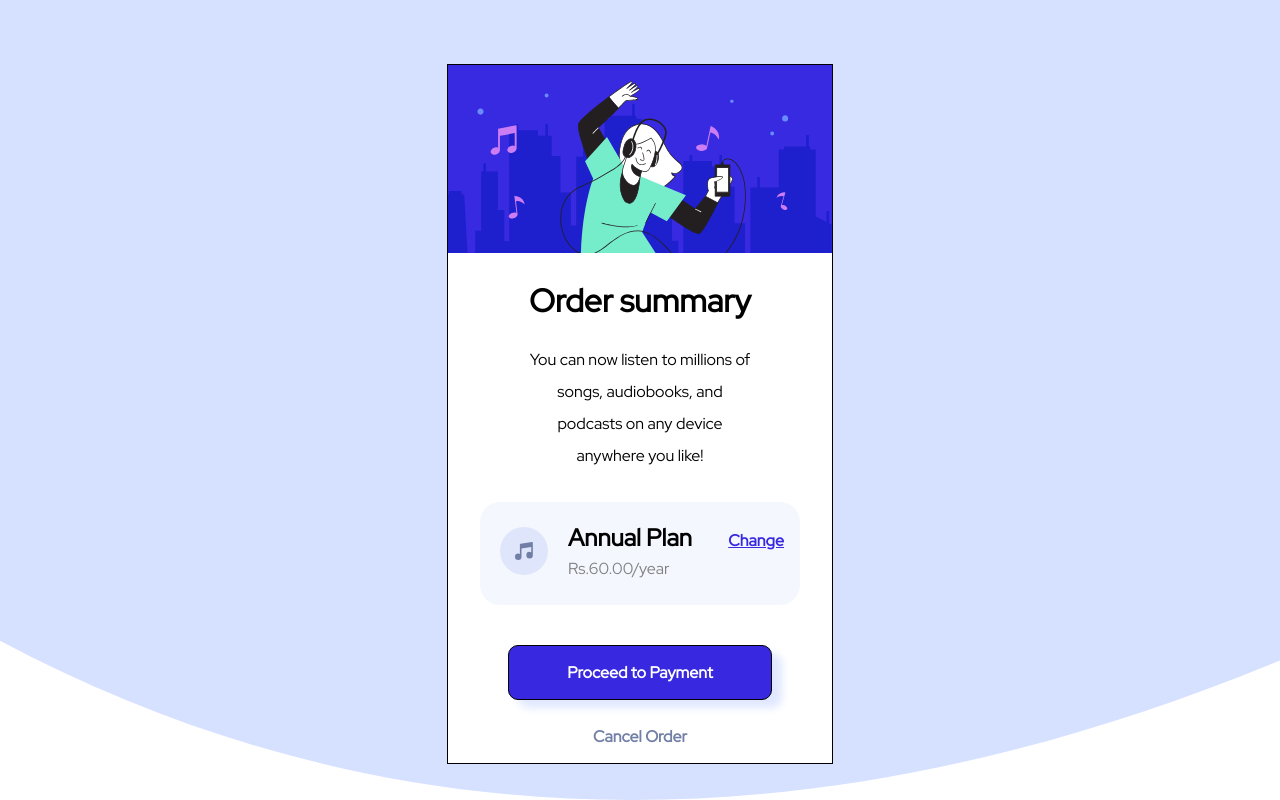
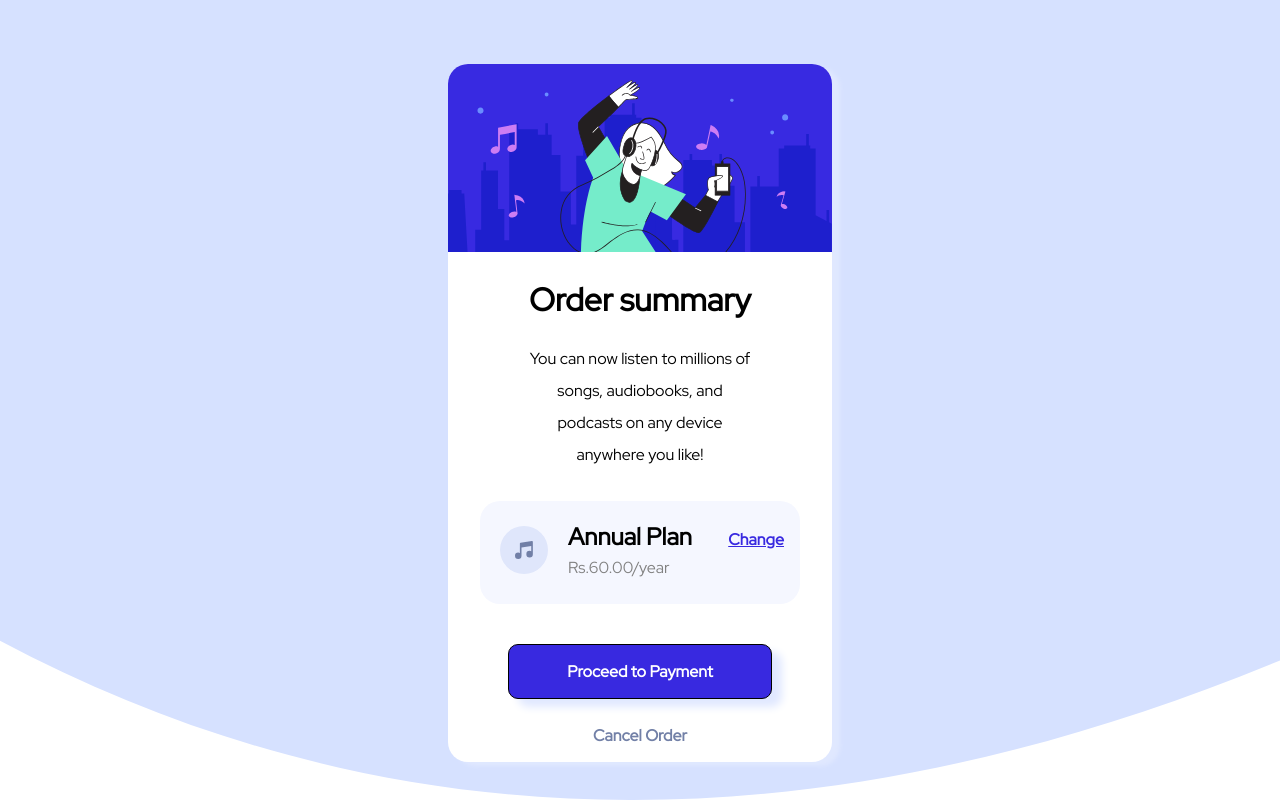
Before and after one commit to SivaramanJ/order-summary-component-main, a plain HTML site: page index.html in a window 1280 px wide. Drawn offline with Linux system fonts and the light colour scheme.

Commit message:
Second commit

```diff
--- a/css/styles.css
+++ b/css/styles.css
@@ -18,14 +18,17 @@ h2 {
 .main {
   width: 30%;
   min-width: 360px;
-  border: 1px solid black;
   margin: 5% auto 0 auto;
   text-align: center;
   background-color: white;
+  border-radius: 20px;
+  box-shadow: 8px 4px 4px hsl(225, 100%, 94%);
 }
 
 .orderIllustration {
+  margin:0;
   width: 100%;
+  border-radius: 20px 20px 0 0;
 }
 .productDesc {
   width: 60%;
```
